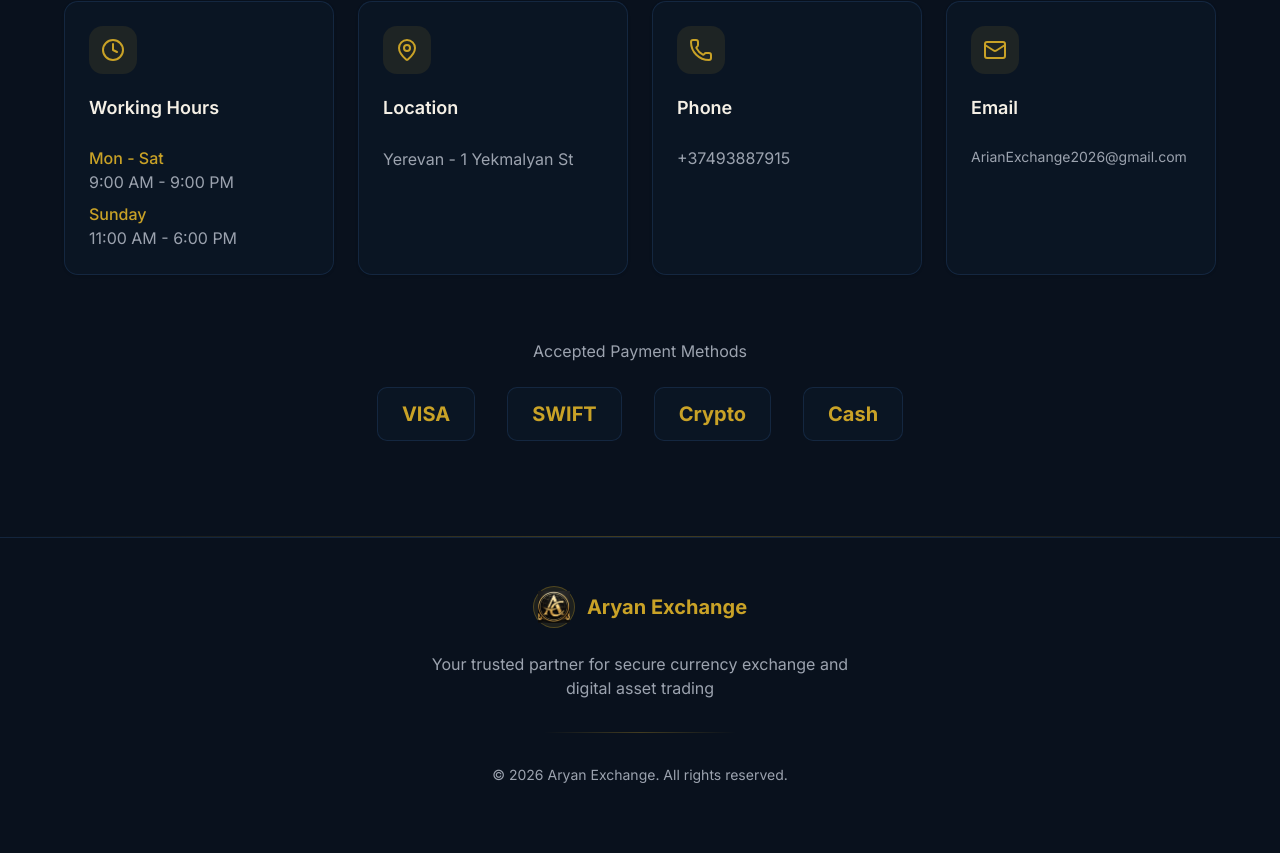
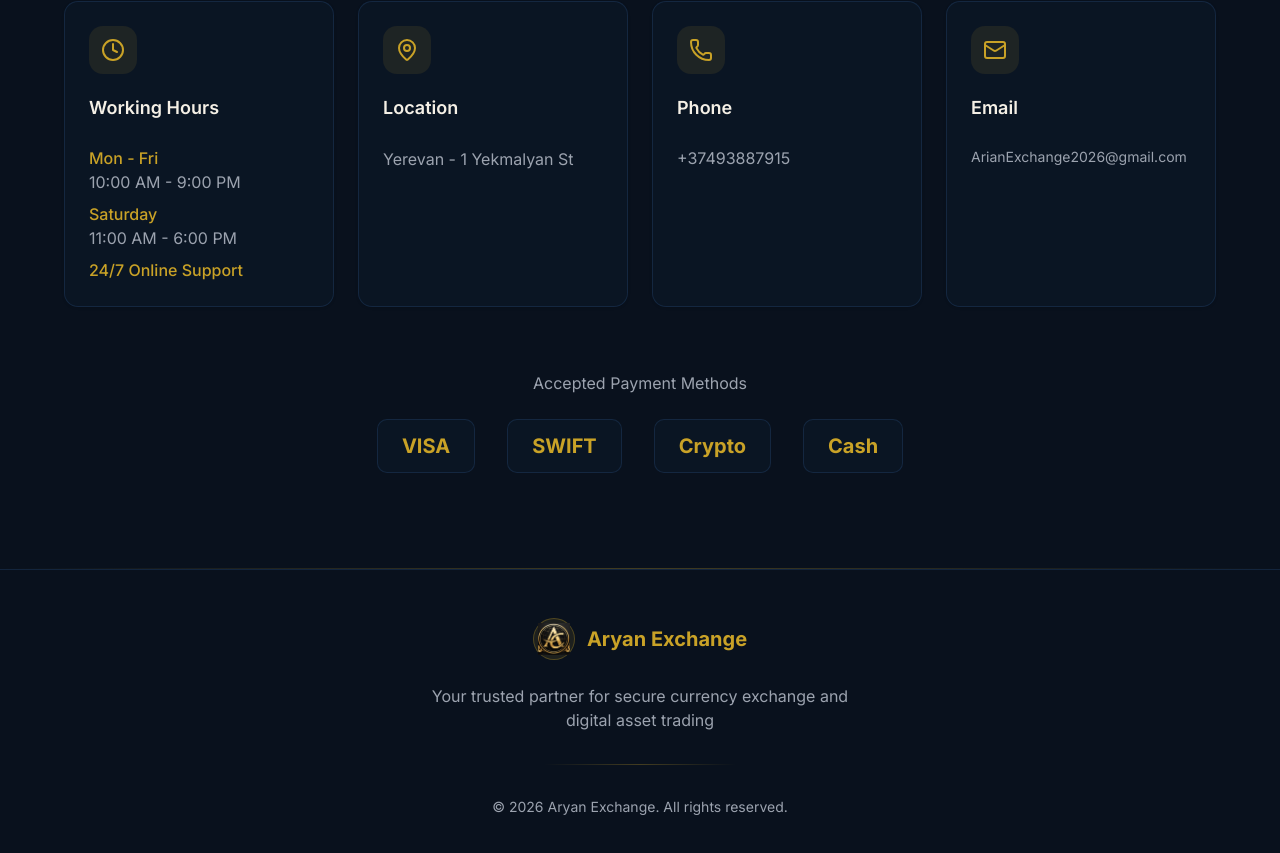
Before and after one commit to AliZok/AryanExchange, a Next.js app: page / in a window 1280 px wide. Shown: the part 2935-3788 px from the top of the page. Built offline with nearby package versions, Linux system fonts and the light colour scheme; no server answers; a web font is replaced by a local one.

Commit message:
better hours

```diff
--- a/components/contact-section.tsx
+++ b/components/contact-section.tsx
@@ -15,7 +15,8 @@ const content = {
       email: "ArianExchange2026@gmail.com",
       phone: "+374 93 887915",
       address: "Yerevan - 1 Yekmalyan St",
-      hours: "Mon-Fri: 9AM-6PM, Sat: 10AM-4PM"
+      hours: "Mon-Fri: 10AM-9PM, Sat: 11AM-6PM",
+      onlineSupport: "24/7 Online Support"
     },
     form: {
       name: "Full Name",
@@ -33,7 +34,8 @@ const content = {
       email: "ArianExchange2026@gmail.com",
       phone: "+۳۷۴ ۹۳ ۸۸۷۹۱۵",
       address: "منطقه مالی ۱۲۳، نیویورک، نیویورک ۱۰۰۰۴",
-      hours: "دوشنبه تا جمعه: ۹ صبح تا ۶ عصر، شنبه: ۱۰ صبح تا ۴ عصر"
+      hours: "شنبه تا پنج‌شنبه: ۱۰ صبح تا ۹ شب، شنبه: ۱۱ صبح تا ۶ عصر",
+      onlineSupport: "۲۴ ساعته پاسخگو آنلاین"
     },
     form: {
       name: "نام کامل",
@@ -163,6 +165,17 @@ export function ContactSection() {
                   <p className="text-muted-foreground">{t.contactInfo.hours}</p>
                 </div>
               </div>
+
+              <div className="flex items-start gap-4">
+                <div className="w-12 h-12 rounded-lg bg-gold/10 flex items-center justify-center flex-shrink-0">
+                  <Mail className="w-6 h-6 text-gold" />
+                </div>
+                <div>
+                  <p className="font-medium text-foreground" style={fontStyle}>
+                    {t.contactInfo.onlineSupport}
+                  </p>
+                </div>
+              </div>
             </div>
           </div>
 
--- a/components/hours-section.tsx
+++ b/components/hours-section.tsx
@@ -11,10 +11,11 @@ const content = {
     title: "Visit Us",
     subtitle: "Working Hours & Contact",
     workingHours: "Working Hours",
-    monSat: "Mon - Sat",
-    monSatTime: "9:00 AM - 9:00 PM",
-    sunday: "Sunday",
-    sundayTime: "11:00 AM - 6:00 PM",
+    monSat: "Mon - Fri",
+    monSatTime: "10:00 AM - 9:00 PM",
+    saturday: "Saturday",
+    saturdayTime: "11:00 AM - 6:00 PM",
+    onlineSupport: "24/7 Online Support",
     location: "Location",
     locationDesc: "Yerevan - 1 Yekmalyan St",
     phone: "Phone",
@@ -28,9 +29,10 @@ const content = {
     subtitle: "ساعات کاری و تماس",
     workingHours: "ساعات کاری",
     monSat: "شنبه تا پنج‌شنبه",
-    monSatTime: "۹ صبح تا ۹ شب",
-    sunday: "یکشنبه",
-    sundayTime: "۱۱ صبح تا ۶ عصر",
+    monSatTime: "۱۰ صبح تا ۹ شب",
+    saturday: "شنبه",
+    saturdayTime: "۱۱ صبح تا ۶ عصر",
+    onlineSupport: "۲۴ ساعته پاسخگو آنلاین",
     location: "موقعیت",
     locationDesc: "منطقه مالی ۱۲۳، نیویورک، نیویورک ۱۰۰۰۴",
     phone: "تلفن",
@@ -84,8 +86,12 @@ export function HoursSection() {
                 <p className="text-muted-foreground" style={fontStyle}>{t.monSatTime}</p>
               </div>
               <div>
-                <p className="text-gold font-medium" style={fontStyle}>{t.sunday}</p>
-                <p className="text-muted-foreground" style={fontStyle}>{t.sundayTime}</p>
+                <p className="text-gold font-medium" style={fontStyle}>{t.saturday}</p>
+                <p className="text-muted-foreground" style={fontStyle}>{t.saturdayTime}</p>
+              </div>
+              <div>
+                <p className="text-gold font-medium" style={fontStyle}>{t.onlineSupport}</p>
+                <p className="text-muted-foreground" style={fontStyle}></p>
               </div>
             </CardContent>
           </Card>
```
